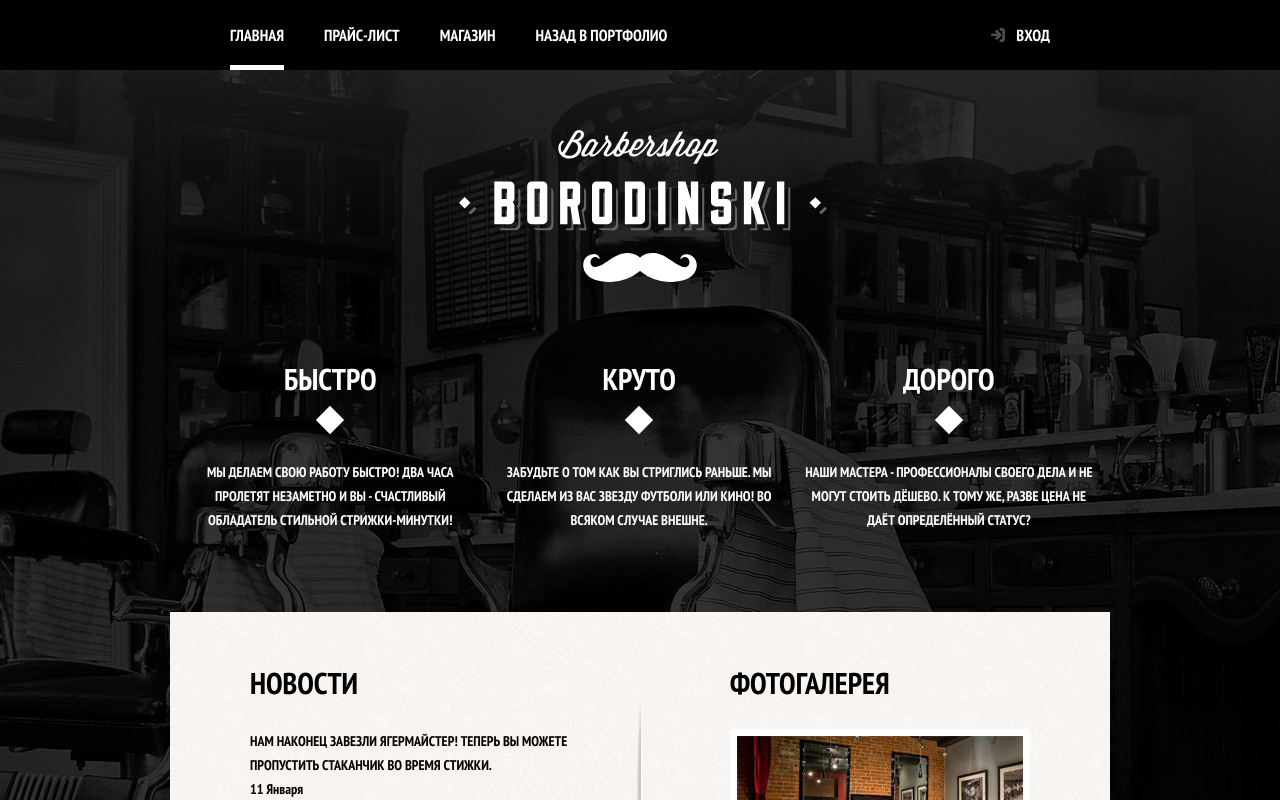
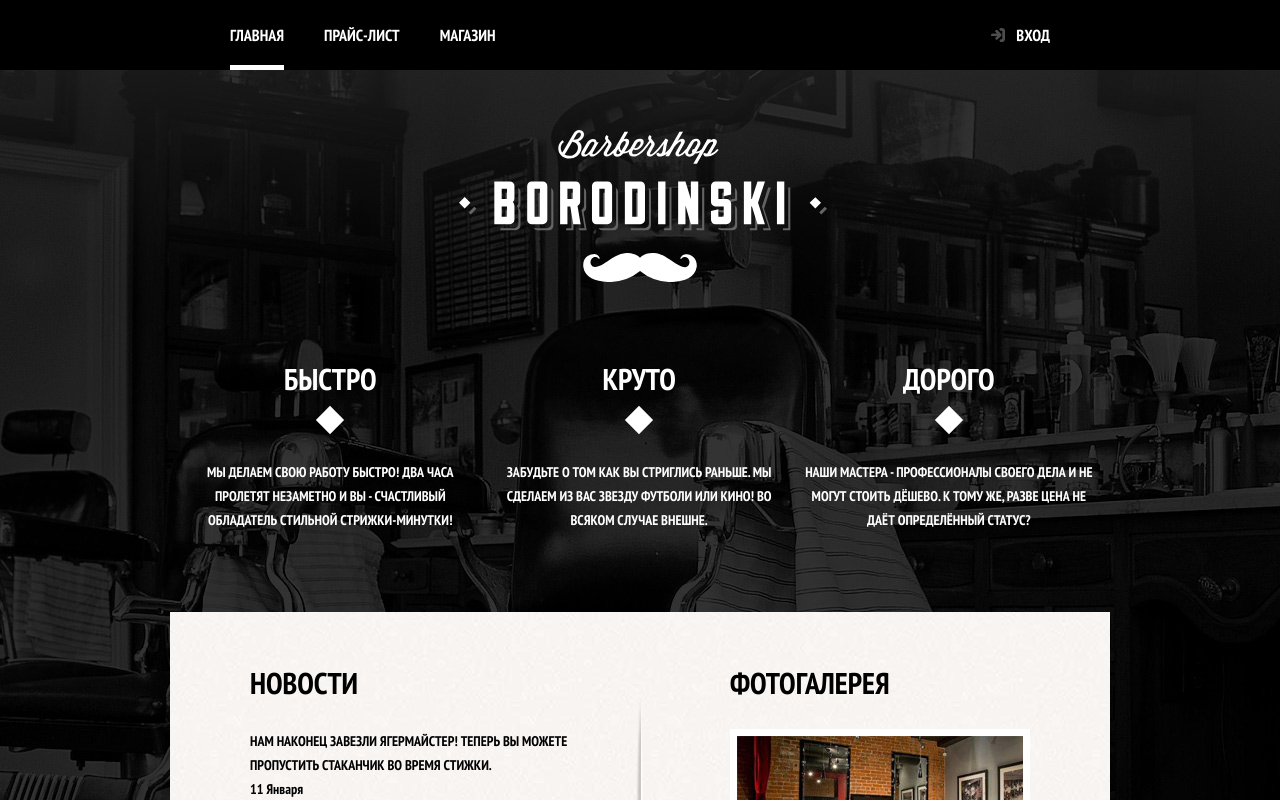
Before and after one commit to FairlyTales/Frontend_training_project_1-Basic, a plain HTML site: page index.html in a window 1280 px wide. Shown: the top 800 px of the page. Drawn offline with Linux system fonts and the light colour scheme.

Commit message:
removed unused link from navbar

```diff
--- a/index.html
+++ b/index.html
@@ -86,7 +86,6 @@
               <li>
                 <a href="catalog.html" title="Магазин">Магазин</a>
               </li>
-              <li><a href="https://fairlytales.github.io#barbershop_fixed">Назад в портфолио</a></li>
             </ul>
             <ul class="user-navigation">
               <li>
```
Also changed, not shown: catalog.html (+0 -1 lines), catalog_item-1.html (+0 -1 lines).
